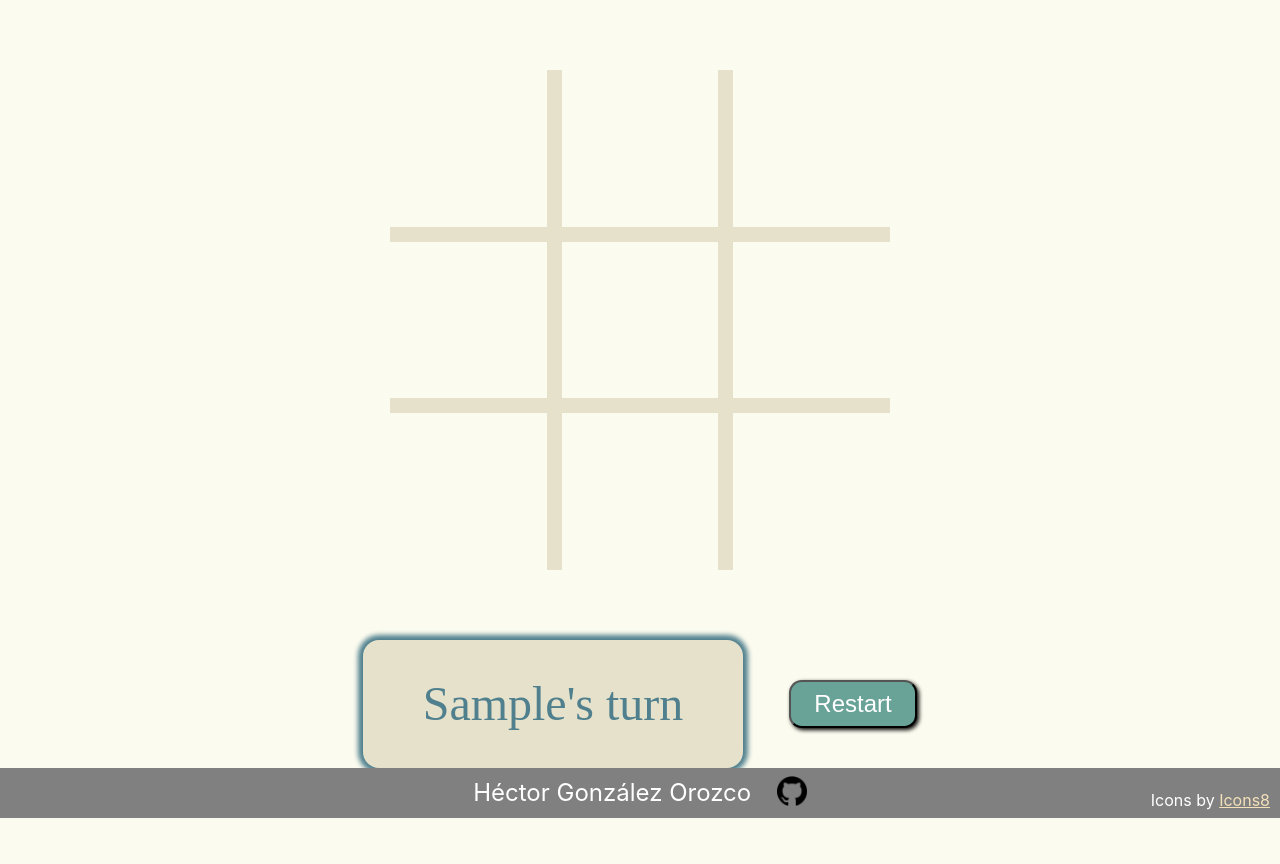
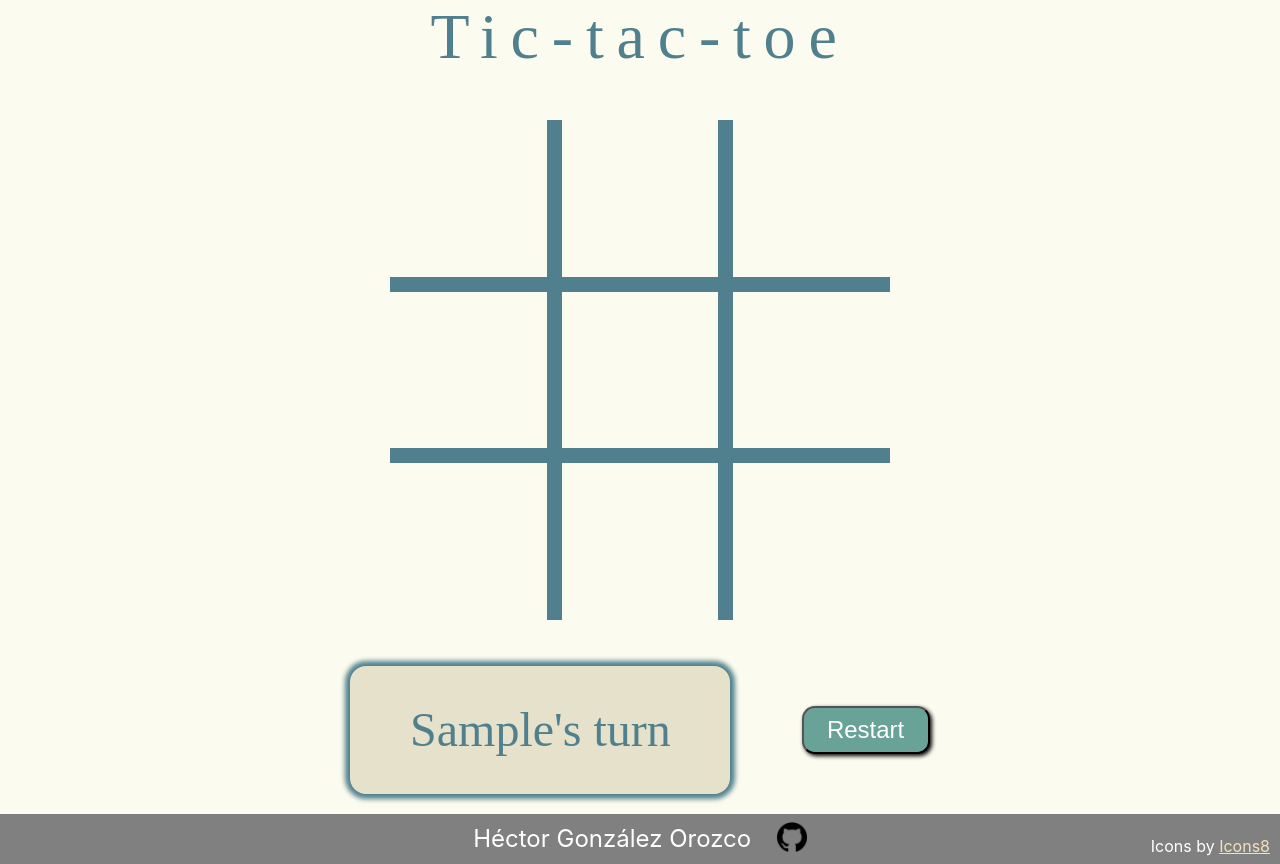
Before and after one commit to hectorgonzalezo/tic-tac-toe, a plain HTML site: page index.html in a window 1280 px wide. Both pictures are taken after typing "Sample", "Sample" into the empty fields and a click on the button "Start". Before the commit the page ends 818 px from the top, so only its background shows below. Drawn offline with Linux system fonts and the light colour scheme.

Commit message:
Add title and change some styles

```diff
--- a/index.html
+++ b/index.html
@@ -15,6 +15,7 @@
 
     <div id="visible-area" class="invisible">
         <main>
+            <h1 id="title">Tic-tac-toe</h1>
             <div id="game-area">
                 <div data="0"><img src="" alt=""></div>
                 <div data="1"><img src="" alt=""></div>
--- a/scripts/script.js
+++ b/scripts/script.js
@@ -82,7 +82,7 @@ const displayController = (
 
         const _deactivateCells = () => {
             _gameCells.forEach(
-                (cell) => square.removeEventListener('click', _cellListenerFunc))
+                (cell) => cell.removeEventListener('click', _cellListenerFunc))
         }
 
         const _cellListenerFunc = function () {
@@ -90,7 +90,10 @@ const displayController = (
         }
 
         //restart with button
-        _restartButton.addEventListener('click', () => game.restart());
+        _restartButton.addEventListener('click', () => {
+            _stateDisplay.style.color = '';
+            game.restart()
+        });
 
         //updates DOM
         const render = function (board) {
@@ -137,6 +140,7 @@ const displayController = (
 
             if (win) {
                 text = `${player} won!`
+                _stateDisplay.style.color = 'red';
                 _deactivateCells();
             } else if (tie) {
                 text = `It's a tie!`
--- a/styles/style.css
+++ b/styles/style.css
@@ -50,7 +50,8 @@ main {
     flex-direction: column;
     align-items: center;
     justify-content: center;
-    grid-template-rows: 5fr 1fr;
+    justify-items: center;
+    grid-template-rows: 0.5fr 4fr 1fr;
     opacity: 1;
     -webkit-animation: fadeIn 1s;
     animation: fadeIn 1s;
@@ -65,8 +66,6 @@ main {
     display: none;
 }
 
-
-
 #pop-up.invisible {
     opacity: 0;
     -webkit-animation: fadeOut 1s;
@@ -75,17 +74,24 @@ main {
     display: none;
 }
 
+#title {
+    text-align: center;
+    font-size: 4rem;
+    color: var(--color-dark);
+    letter-spacing: 0.8rem;
+}
+
 #game-area {
     --gap-size: 15px;
     width: 500px;
     height: 500px;
-    background-color: var(--color-rock);
-    /* padding: var(--gap-size); */
+    background-color: var(--color-dark);
+    /* background-color: black; */
     display: grid;
     grid-template-columns: repeat(3, 1fr);
     grid-template-rows: repeat(3, 1fr);
     gap: var(--gap-size);
-    margin: 50px;
+    margin: 20px;
 }
 
 #game-area div {
@@ -100,8 +106,10 @@ main {
 #display-area {
     position: relative;
     display: flex;
-    justify-content: space-around;
+    justify-content: space-between;
     align-items: center;
+    gap: calc(20px + 4vw);
+    margin-bottom: 20px;
 }
 
 #state-display{
```
